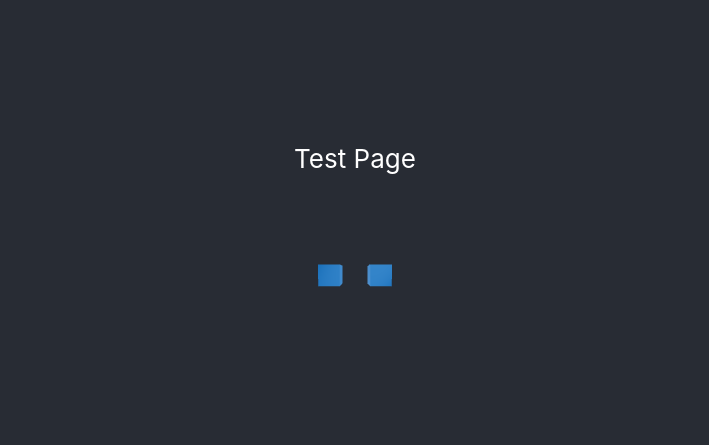
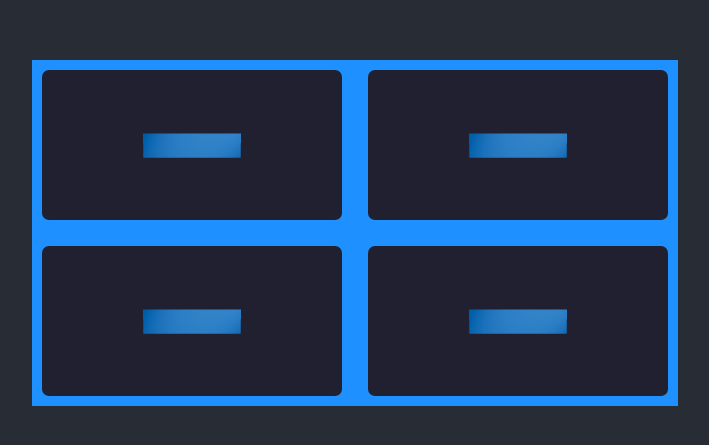
Before and after one commit to ysogg/ysogg.github.io, a React (Create React App) app: page /folio in a window 1280 px wide. Shown: the part 167-612 px from the top of the page, without its empty margins (285-994 px from the left). Built offline with nearby package versions, Linux system fonts and the light colour scheme.

Commit message:
Tiled canvases + swap to home page

```diff
--- a/src/Pages/Components/Cube.tsx
+++ b/src/Pages/Components/Cube.tsx
@@ -17,7 +17,7 @@ const meshRef = useRef<THREE.Mesh>(null!)
 		onClick={(event) => setActive(!active)}
 		onPointerOver={(event) => setHover(true)}
 		onPointerOut={(event) => setHover(false)}>
-		<boxGeometry args={[1, 1, 1]} />
+		<boxGeometry args={[4, 2, 1]} />
 		<meshStandardMaterial color={hovered ? 'hotpink' : '#2f74c0'} />
 	  </mesh>
 	)
--- a/src/Pages/FolioPage/Folio.tsx
+++ b/src/Pages/FolioPage/Folio.tsx
@@ -7,16 +7,40 @@ function Folio() {
   return (
     <div className="App">
       <header className="App-header">
-        <p>
-          Test Page
-        </p>
-        <Canvas>
-        <ambientLight intensity={Math.PI / 2} />
-        <spotLight position={[10, 10, 10]} angle={0.15} penumbra={1} decay={0} intensity={Math.PI} />
-        <pointLight position={[-10, -10, -10]} decay={0} intensity={Math.PI} />
-        <Cube position={[-1.2, 0, 0]} />
-        <Cube position={[1.2, 0, 0]} />
-      </Canvas>
+        <div className="container">
+          <div>
+            <Canvas>
+              <ambientLight intensity={Math.PI / 2} />
+              <spotLight position={[10, 10, 10]} angle={0.15} penumbra={1} decay={0} intensity={Math.PI} />
+              <pointLight position={[-10, -10, -10]} decay={0} intensity={Math.PI} />
+              <Cube position={[0, 0, 0]} />
+            </Canvas>
+          </div>
+          <div>
+            <Canvas>
+              <ambientLight intensity={Math.PI / 2} />
+              <spotLight position={[10, 10, 10]} angle={0.15} penumbra={1} decay={0} intensity={Math.PI} />
+              <pointLight position={[-10, -10, -10]} decay={0} intensity={Math.PI} />
+              <Cube position={[0, 0, 0]} />
+            </Canvas>
+          </div>
+          <div>
+            <Canvas>
+              <ambientLight intensity={Math.PI / 2} />
+              <spotLight position={[10, 10, 10]} angle={0.15} penumbra={1} decay={0} intensity={Math.PI} />
+              <pointLight position={[-10, -10, -10]} decay={0} intensity={Math.PI} />
+              <Cube position={[0, 0, 0]} />
+            </Canvas>
+          </div>
+          <div>
+            <Canvas>
+              <ambientLight intensity={Math.PI / 2} />
+              <spotLight position={[10, 10, 10]} angle={0.15} penumbra={1} decay={0} intensity={Math.PI} />
+              <pointLight position={[-10, -10, -10]} decay={0} intensity={Math.PI} />
+              <Cube position={[0, 0, 0]} />
+            </Canvas>
+          </div>
+        </div>
       </header>
     </div>
   );
--- a/src/Pages/HomePage/Home.tsx
+++ b/src/Pages/HomePage/Home.tsx
@@ -1,20 +1,61 @@
 import React from 'react'
 import logo from '../../burger.gif';
 import { Link } from 'react-router';
+import { Canvas } from '@react-three/fiber'
+import Cube from '../Components/Cube'
+import "../../Styles/Grid.css"
 import '../../global-styles.css';
 
 interface Props {}
 
 const Home = (props: Props) => {
+    //     <div className="App">
+    //     <header className="App-header">
+    //         <img src={logo} className="App-logo" alt="logo" />
+    //         <Link to={`/folio`}>Link</Link>
+    //         <p>
+    //         Testing...
+    //         </p>
+    //     </header>
+    //     </div>
     return(
         <div className="App">
-        <header className="App-header">
-            <img src={logo} className="App-logo" alt="logo" />
-            <Link to={`/folio`}>Link</Link>
-            <p>
-            Testing...
-            </p>
-        </header>
+            <header className="App-header">
+                <div className="container">
+                    <div>
+                        <Canvas>
+                        <ambientLight intensity={Math.PI / 2} />
+                        <spotLight position={[10, 10, 10]} angle={0.15} penumbra={1} decay={0} intensity={Math.PI} />
+                        <pointLight position={[-10, -10, -10]} decay={0} intensity={Math.PI} />
+                        <Cube position={[0, 0, 0]} />
+                        </Canvas>
+                    </div>
+                    <div>
+                        <Canvas>
+                        <ambientLight intensity={Math.PI / 2} />
+                        <spotLight position={[10, 10, 10]} angle={0.15} penumbra={1} decay={0} intensity={Math.PI} />
+                        <pointLight position={[-10, -10, -10]} decay={0} intensity={Math.PI} />
+                        <Cube position={[0, 0, 0]} />
+                        </Canvas>
+                    </div>
+                    <div>
+                        <Canvas>
+                        <ambientLight intensity={Math.PI / 2} />
+                        <spotLight position={[10, 10, 10]} angle={0.15} penumbra={1} decay={0} intensity={Math.PI} />
+                        <pointLight position={[-10, -10, -10]} decay={0} intensity={Math.PI} />
+                        <Cube position={[0, 0, 0]} />
+                        </Canvas>
+                    </div>
+                    <div>
+                        <Canvas>
+                        <ambientLight intensity={Math.PI / 2} />
+                        <spotLight position={[10, 10, 10]} angle={0.15} penumbra={1} decay={0} intensity={Math.PI} />
+                        <pointLight position={[-10, -10, -10]} decay={0} intensity={Math.PI} />
+                        <Cube position={[0, 0, 0]} />
+                        </Canvas>
+                    </div>
+                </div>
+            </header>
         </div>
     )
 }
--- a/src/Styles/Grid.css
+++ b/src/Styles/Grid.css
@@ -1,14 +1,17 @@
 .container {
-  display: grid;
-  grid-template-columns: auto auto auto;
-  background-color: dodgerblue;
-  padding: 10px;
+    background-color: dodgerblue;
+    padding: 10px;
+    display: grid;
+    grid-template-columns: 1fr 1fr;
+    grid-template-rows: 1fr 1fr;
+    gap: 1em;
 }
 
-.container div {
-  background-color: #f1f1f1;
-  border: 1px solid black;
-  padding: 10px;
-  font-size: 30px;
-  text-align: center;
+.container > div {
+    border-radius: 7px;
+    overflow: hidden;
+    background: #202030;
+    position: relative;
+    min-width: 0;
+    min-height: 0;
 }
```
